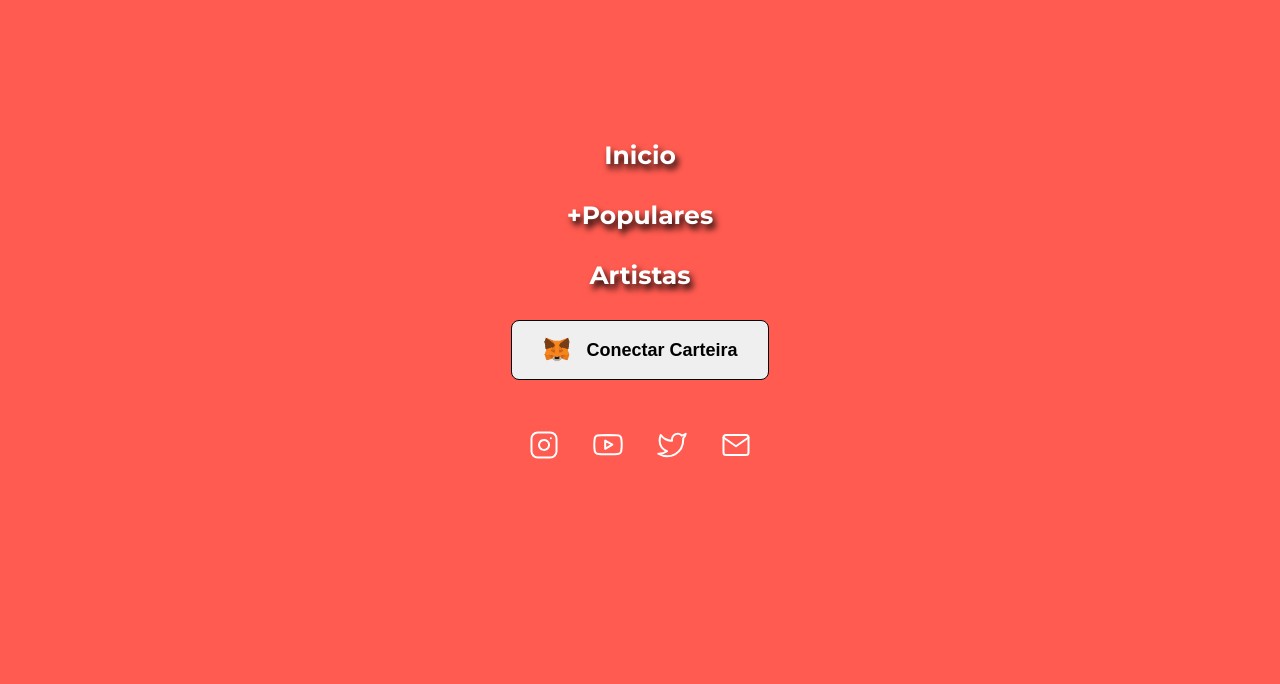
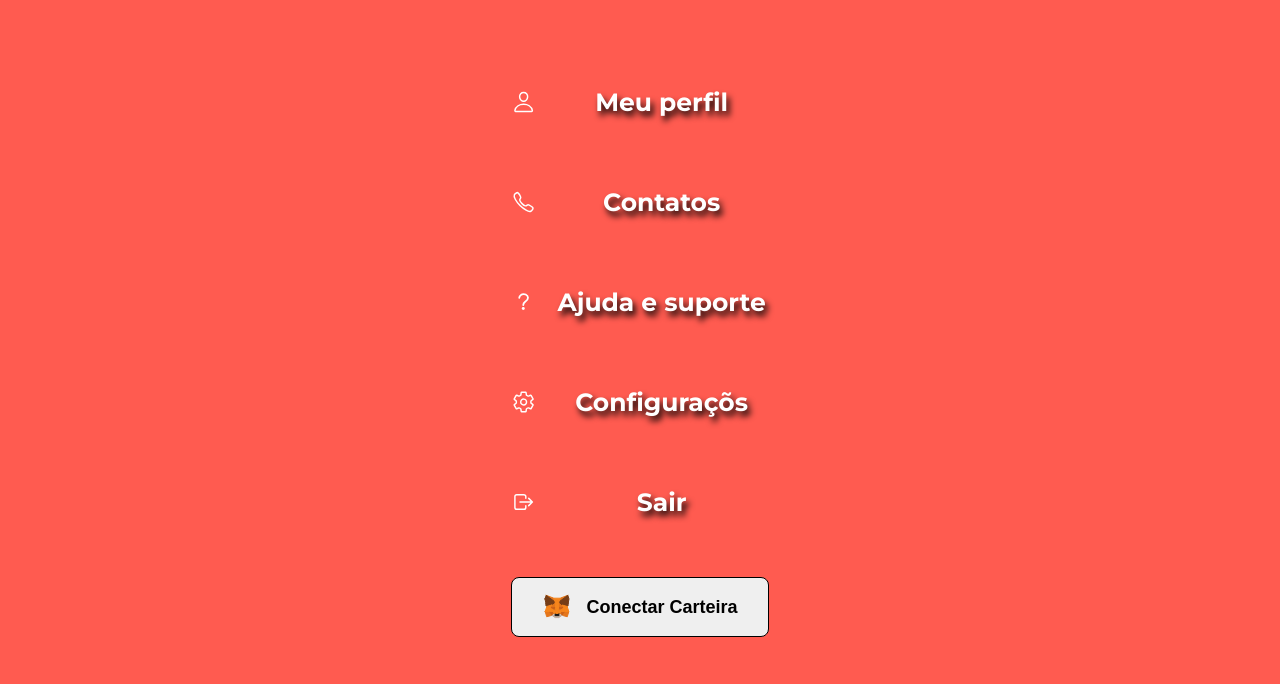
Before and after one commit to JaumVitor/NFTsRockets, a plain HTML site: page index.html in a window 1280 px wide. Both pictures are taken after a click on the icon 846 px from the left and 40 px from the top of the page. Shown: the part 83-767 px from the top of the page. Drawn offline with nearby package versions, Linux system fonts and the light colour scheme.

Commit message:
Add framework scroll review in page and icons menu

```diff
--- a/index.html
+++ b/index.html
@@ -38,13 +38,26 @@
           </svg>
           <div class="menu">
             <ul>
-              <li><a onclick="backToHome()" href="#home">Inicio</a></li>
               <li>
-                <a href="#popular-week">+Populares</a>
+                <ion-icon name="person-outline"></ion-icon
+                ><a href="#">Meu perfil</a>
               </li>
               <li>
-                <a href="#best-artists">Artistas</a>
+                <ion-icon name="call-outline"></ion-icon
+                ><a href="#">Contatos</a>
               </li>
+              <li>
+                <ion-icon name="help-outline"></ion-icon
+                ><a href="#">Ajuda e suporte</a>
+              </li>
+              <li>
+                <ion-icon name="settings-outline"></ion-icon
+                ><a href="#">Configuraçõs</a>
+              </li>
+              <li>
+                <ion-icon name="log-out-outline"></ion-icon><a href="#">Sair</a>
+              </li>
+            </ul>
             <button class="connect-button">
               <svg
                 width="30"
@@ -364,7 +377,6 @@
                   </svg>
                 </a>
               </li>
-              </ul>
             </ul>
           </div>
           <svg
@@ -1084,6 +1096,16 @@
       </div>
       <p class="site-address">www.rocketseat.com.br</p>
     </footer>
+
+    <script src="https://unpkg.com/scrollreveal"></script>
+    <script
+      type="module"
+      src="https://unpkg.com/ionicons@5.5.2/dist/ionicons/ionicons.esm.js"
+    ></script>
+    <script
+      nomodule
+      src="https://unpkg.com/ionicons@5.5.2/dist/ionicons/ionicons.js"
+    ></script>
     <script src="./main.js"></script>
   </body>
 </html>
--- a/main.js
+++ b/main.js
@@ -54,3 +54,11 @@ const openMenu = document.querySelector('.open-menu')
 openMenu.addEventListener('click', menuExpanded)
 container.addEventListener('wheel', nextContentSlider)
 containerAstronauts.addEventListener('wheel', nextContentSlider)
+
+ScrollReveal({
+  origin: 'top',
+  duration: 1000,
+  distance: '30px'
+}).reveal(
+  ` #home, .slider-image, .stats, .home-section, #popular-week, #best-artists, .artist, footer`
+)
--- a/style.css
+++ b/style.css
@@ -151,12 +151,11 @@ h2 {
 
   width: 100%;
   height: 100vh;
-  padding-top: calc(50vh - var(--height-menu));
+  padding-top: 8rem;
 
   display: flex;
   flex-direction: column;
   align-items: center;
-  gap: 3rem;
   text-align: center;
 
   animation-name: animateBottomToTop;
@@ -213,48 +212,67 @@ body.menu-expanded #navigation:not(*) {
   display: none;
 }
 
-.menu-expanded #navigation .menu > ul {
+ion-icon {
+  font-size: 2.8rem;
+}
+
+.menu-expanded #navigation .menu ul:nth-child(1) {
   display: flex;
   flex-direction: column;
-  gap: 3rem;
+  gap: 5rem;
+}
+
+.menu-expanded #navigation .menu ul:nth-child(1) li {
+  padding: 1rem;
+  transition: 0.3s;
+  display: flex;
+  /* justify-content: center; */
+  align-items: center;
+  gap: 2rem;
+}
+
+.menu-expanded #navigation .menu ul li:hover {
+  background: var(--card-color);
+  box-shadow: 3px 5px 6px var(--subtitle-color);
+  border-radius: 0.8rem;
+}
+
+.menu-expanded #navigation .menu ul li a {
+  font-size: 2.4rem;
+  width: 100%;
+  font-weight: 700;
+  color: var(--text-color);
+
+  text-decoration: none;
+  font-size: 2.5rem;
+  text-shadow: 3px 5px 6px black;
 }
 
 .menu-expanded #navigation .menu .social-links {
+  padding-top: 2rem;
   display: flex;
-  justify-content: space-around;
-  padding-top: 2rem;
+  gap: 5rem;
 }
 
 .menu-expanded #navigation .menu .social-links path {
   stroke: var(--text-color);
 }
 
-.menu-expanded #navigation .menu .social-links a:hover {
-  background-color: var(--card-color);
-  border-radius: 1rem;
-}
-
-.menu-expanded #navigation .menu .social-links a {
-  padding: 1rem 1rem 0.3rem;
-}
-
-.menu-expanded #navigation ul a {
-  text-decoration: none;
-  color: var(--text-color);
-  font-weight: 700;
-  font-size: 2.5rem;
-  text-shadow: 3px 5px 6px black;
-  padding: 2rem;
-}
-
-.menu-expanded #navigation ul a:hover {
-  font-size: 3rem;
+.menu-expanded #navigation .menu .social-links li {
+  padding: 1rem 1rem 0.5rem 1rem;
 }
 
 .menu-expanded #navigation .connect-button {
-  margin: 0;
+  margin: 5rem 0 5rem;
   border: 1px solid var(--black-text);
   cursor: pointer;
+
+  transition: background 0.2s, color 0.8s;
+}
+
+.menu-expanded #navigation .connect-button:hover {
+  background-color: var(--subtitle-color);
+  color: var(--text-color);
 }
 
 /* -----------------Home--------------------- */
```
Lines whose indentation alone changed are shown as unchanged.
